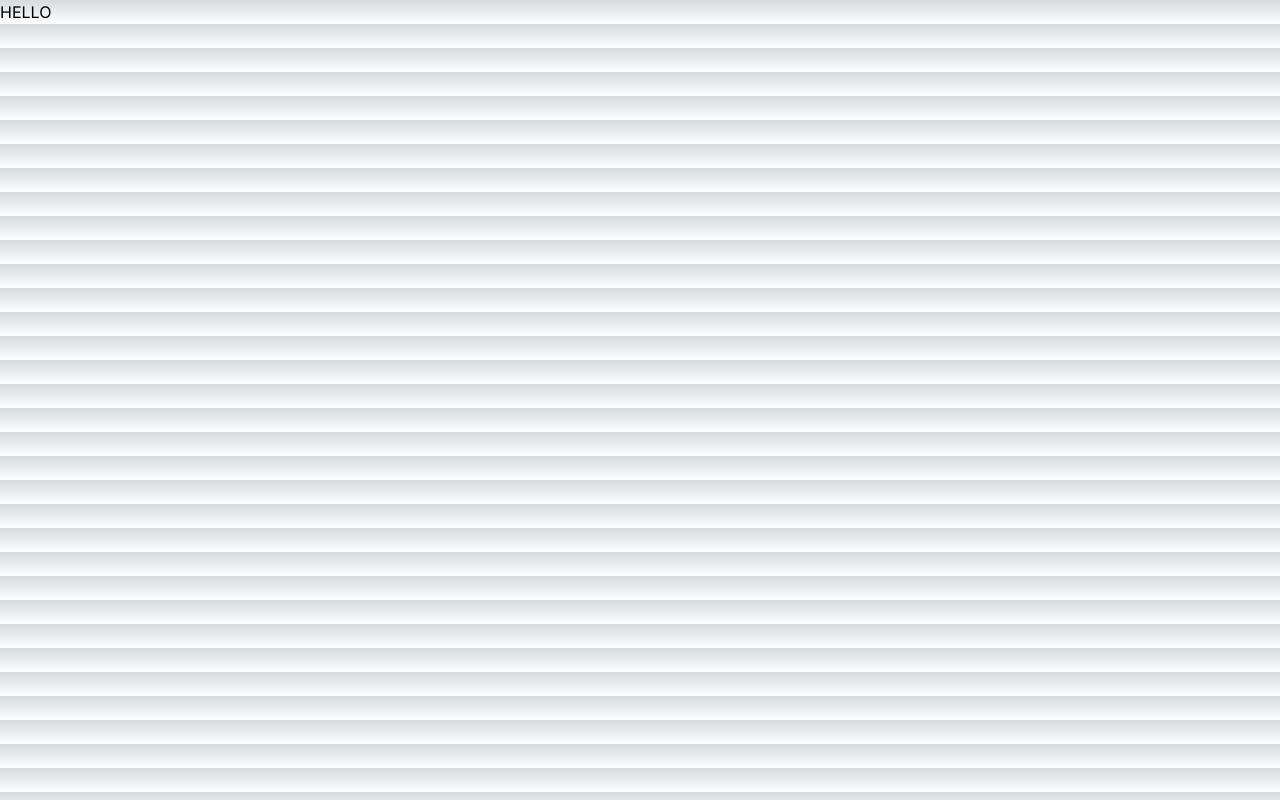
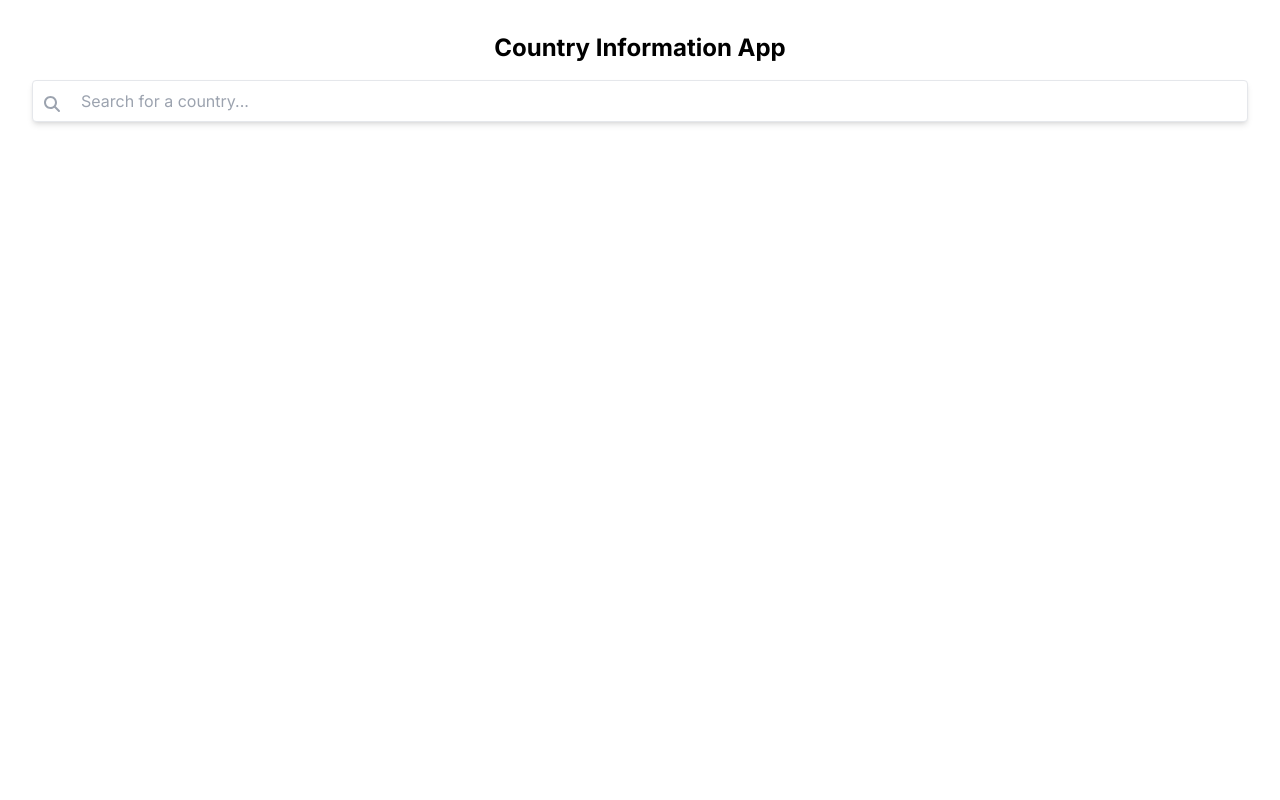
Before and after one commit to MadurangaKM/CountrySearch, a Next.js app in the folder country-search/: page / in a window 1280 px wide. Built offline with nearby package versions, Linux system fonts and the light colour scheme.

Commit message:
funtionalty done

```diff
--- /dev/null
+++ b/country-search/app/components/CountrySearch.tsx
@@ -0,0 +1,155 @@
+/* eslint-disable @next/next/no-img-element */
+'use client' //
+import React, { useState, useEffect } from "react";
+import axios from "axios";
+import { FontAwesomeIcon } from "@fortawesome/react-fontawesome";
+import { faSearch, faTimes } from "@fortawesome/free-solid-svg-icons";
+import Image from "next/image";
+
+const CountrySearch: React.FC = () => {
+    const [searchTerm, setSearchTerm] = useState<string>("");
+    const [countries, setCountries] = useState<any[]>([]);
+    const [selectedCountry, setSelectedCountry] = useState<any | null>(null);
+    const [loading, setLoading] = useState<boolean>(false);
+    const [noData, setNoData] = useState<boolean>(false);
+    const [searchError, setSearchError] = useState<string | null>(null);
+
+    const isSearchTermValid = searchTerm.length >= 3;
+
+    useEffect(() => {
+        const fetchData = async () => {
+            if (!isSearchTermValid) {
+                return;
+            }
+
+            setLoading(true);
+            setNoData(false);
+            setSearchError(null);
+
+            try {
+                const response = await axios.get(
+                    `https://restcountries.com/v3/name/${searchTerm}`
+                );
+                setCountries(response.data);
+                setNoData(response.data.length === 0);
+            } catch (err) {
+                setNoData(true);
+            } finally {
+                setLoading(false);
+            }
+        };
+
+        fetchData();
+    }, [searchTerm, isSearchTermValid]);
+
+    const handleSelectCountry = (country: any) => {
+        setSelectedCountry(country);
+    };
+
+    const clearSearch = () => {
+        setSearchTerm("");
+        setSelectedCountry(null);
+        setSearchError(null);
+        setNoData(false);
+    };
+
+    return (
+        <div className="container mx-auto p-4 text-center">
+            <h1 className="text-2xl font-bold mb-4">Country Information App</h1>
+            <div className="relative w-full mb-4">
+                <input
+                    type="text"
+                    placeholder="Search for a country..."
+                    value={searchTerm}
+                    onChange={(e) => {
+                        const term = e.target.value;
+                        setSearchTerm(term);
+                        if (term.length < 3 && term.length !== 0) {
+                            setSearchError("Search term must be at least 3 characters.");
+                            setNoData(false);
+                        } else {
+                            setSearchError(null);
+                            setNoData(false);
+                        }
+                    }}
+                    className="w-full px-4 py-2 border rounded shadow-md focus:outline-none focus:ring focus:border-blue-300 pl-12"
+                />
+                {searchTerm && (
+                    <span
+                        className="absolute right-4 top-3 text-gray-400 cursor-pointer"
+                        onClick={clearSearch}
+                    >
+                        <FontAwesomeIcon icon={faTimes} />
+                    </span>
+                )}
+                <span className="absolute left-3 top-3 text-gray-400">
+                    <FontAwesomeIcon icon={faSearch} />
+                </span>
+            </div>
+            {searchError && <p className="my-4 text-red-500">{searchError}</p>}
+            {loading && <p className="my-4 text-gray-500">Loading...</p>}
+            {noData && <p className="my-4 text-gray-500">No data found.</p>}
+            {isSearchTermValid && !loading && !noData && (
+                <div className="mt-4">
+                    <ul>
+                        {countries.map((country) => (
+                            <li
+                                key={country.name.common}
+                                onClick={() => handleSelectCountry(country)}
+                                className="cursor-pointer bg-white rounded-lg p-4 m-2 transition-all hover:shadow-md flex items-center"
+                            >
+                                <Image
+                                    src={country.flags[0]}
+                                    alt="Flag"
+                                    className="w-10 h-10 object-cover rounded-full mr-4"
+                                    width={40}
+                                    height={40}
+                                />
+                                <span>{country.name.common}</span>
+                            </li>
+                        ))}
+                    </ul>
+                </div>
+            )}
+            {selectedCountry && isSearchTermValid && !loading && !noData && (
+                <div className="mt-4">
+                    <h2 className="text-2xl font-bold">
+                        {selectedCountry.name.official}
+                    </h2>
+                    {selectedCountry.currencies && (
+                        <>
+                            <ul>
+                                {Object.entries(selectedCountry.currencies).map(
+                                    ([code, currency]) => {
+                                        const currencyInfo: { name: string; symbol: string } =
+                                            currency as any;
+                                        return (
+                                            <li key={code}>
+                                                <p>Currency: {currencyInfo.name}</p>
+                                                <p>Symbol: {currencyInfo.symbol}</p>
+                                            </li>
+                                        );
+                                    }
+                                )}
+                            </ul>
+                        </>
+                    )}
+                    {selectedCountry.flags && (
+                        <Image
+                            src={selectedCountry.flags[0]}
+                            alt="Flag"
+                            className="my-4 max-w-xs"
+                            width={120}
+                            height={30}
+                        />
+                    )}
+                    {selectedCountry.car && (
+                        <p>Drive on the {selectedCountry.car.side} side of the road</p>
+                    )}
+                </div>
+            )}
+        </div>
+    );
+};
+
+export default CountrySearch;
--- a/country-search/app/globals.css
+++ b/country-search/app/globals.css
@@ -15,13 +15,3 @@
     --background-end-rgb: 0, 0, 0;
   }
 }
-
-body {
-  color: rgb(var(--foreground-rgb));
-  background: linear-gradient(
-      to bottom,
-      transparent,
-      rgb(var(--background-end-rgb))
-    )
-    rgb(var(--background-start-rgb));
-}
--- a/country-search/app/page.tsx
+++ b/country-search/app/page.tsx
@@ -1,9 +1,11 @@
+import CountrySearch from "./components/CountrySearch";
 
+const Home: React.FC = () => {
+  return (
+    <div className="container mx-auto p-4">
+      <CountrySearch />
+    </div>
+  );
+};
 
-export default function Home() {
-  return (
-    <main>
-      HELLO
-    </main>
-  )
-}
+export default Home;
```
Also changed, not shown: 1 other file (tests, documents, lock files or other folders).
